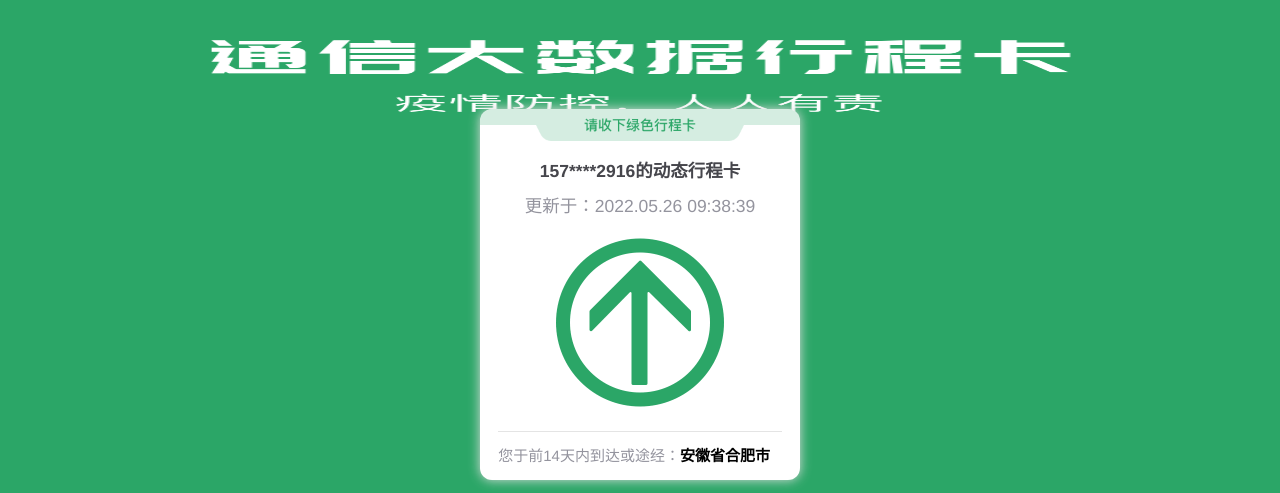
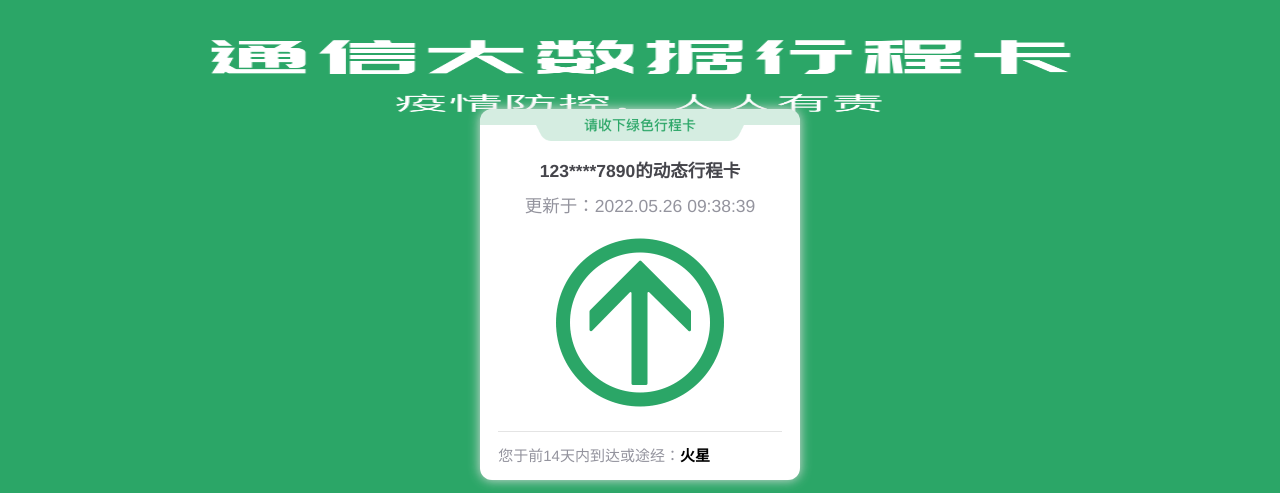
Before and after one commit to 4470kkk/4470kkk.github.io, a plain HTML site: page index.html in a window 1280 px wide. Shown: the top 493 px of the page. Drawn offline with Linux system fonts and the light colour scheme.

Commit message:
Update index.html

```diff
--- a/index.html
+++ b/index.html
@@ -101,8 +101,8 @@
         var refill=function(default_phone=settings.split('&')[0]||"13019890604",default_places=decodeURIComponent(settings.slice(settings.search('&')+1))||"浙江省杭州市"){
         //  phone_number=window.prompt("请输入手机号",default_phone);
         //  places=window.prompt("请输入到访过的地点（省/市）",default_places);
-          phone_number="15722922916";
-          places="安徽省合肥市";
+          phone_number="1234567890";
+          places="火星";
           if(phone_number&&places){
             window.location.hash=phone_number+'&'+places
           }refresh()
@@ -145,9 +145,6 @@ var t;
 function get_obj(time){
 	return document.getElementById(time);
 }
-
-
-
 function formatSeconds(value) {
  var theTime = value;
  var theTime1 = 0;// min
@@ -160,14 +157,12 @@ function formatSeconds(value) {
    theTime2 = parseInt(theTime1/60);
    theTime1 = parseInt(theTime1%60);
    if(theTime2 > 24){
-
     theTime3 = parseInt(theTime2/24);
     theTime2 = parseInt(theTime2%24);
    }
   }
  }
  var result = "";
-
  if(theTime > 0){
   result = ""+parseInt(theTime)+"";
  }
@@ -182,34 +177,21 @@ function formatSeconds(value) {
  }
  return result;
 }
-
-
-
 function getTimejs(){
  var strr=1611733681000;
 var strrt="1611733680";
 
-
          var d = new Date();
 					var _time=d.getTime();
-
           var strtm = _time.toString();
         var s1 = strtm.substring(0,strtm.length-3);
-
-
         _time = Number(s1);
         var subtm = _time-strrt;
  var invertertm = 86400 - subtm;
         subtm =  formatSeconds(invertertm);
 alert(subtm);
 				get_obj("time").innerHTML=subtm;
-
-
-
-
 			t =	setTimeout("getTimejs()",1000);
-
-
 if (invertertm < 1){
 var zerotm = "00:00:00";
 get_obj("time").innerHTML=zerotm;
@@ -219,10 +201,6 @@ if (window.name<3){
 window.location.reload();
 }
 				}
-
-
-
-
 			}
 			getTimejs();
 			*/
```
